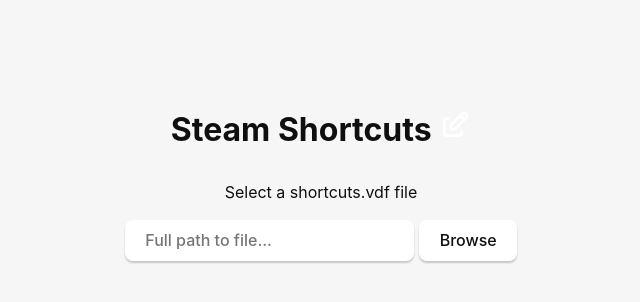
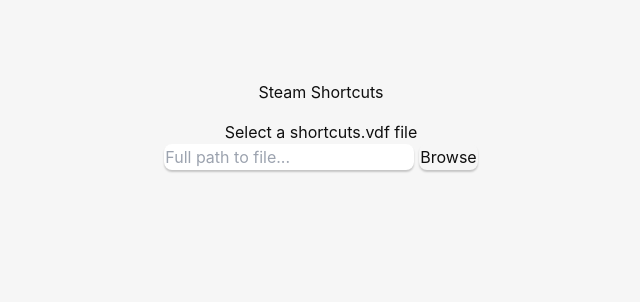
Before and after one commit to johnyherangi/steam-shortcuts, a React (Vite) app: page / in a window 1280 px wide. Shown: the top 302 px of the page, without its empty margins (319-959 px from the left). Built offline with nearby package versions, Linux system fonts and the light colour scheme.

Commit message:
install tailwindcss

```diff
--- a/package.json
+++ b/package.json
@@ -23,6 +23,9 @@
     "@types/react": "^18.2.15",
     "@types/react-dom": "^18.2.7",
     "@vitejs/plugin-react": "^4.2.1",
+    "autoprefixer": "^10.4.20",
+    "postcss": "^8.4.49",
+    "tailwindcss": "^3.4.15",
     "typescript": "^5.2.2",
     "vite": "^5.3.1"
   }
--- /dev/null
+++ b/src/main.css
@@ -0,0 +1,3 @@
+@tailwind base;
+@tailwind components;
+@tailwind utilities;
--- a/src/main.tsx
+++ b/src/main.tsx
@@ -1,6 +1,7 @@
 import React from "react";
 import ReactDOM from "react-dom/client";
 import App from "./App";
+import "./main.css";
 import { createAppMenu } from "./menu";
 
 createAppMenu();
--- /dev/null
+++ b/tailwind.config.js
@@ -0,0 +1,8 @@
+/** @type {import('tailwindcss').Config} */
+export default {
+  content: ["./index.html", "./src/**/*.{js,ts,jsx,tsx}"],
+  theme: {
+    extend: {},
+  },
+  plugins: [],
+}
```
Also changed, not shown: 1 other file (tests, documents, lock files or other folders).
